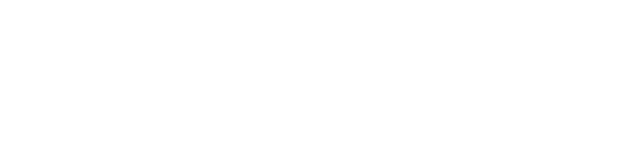
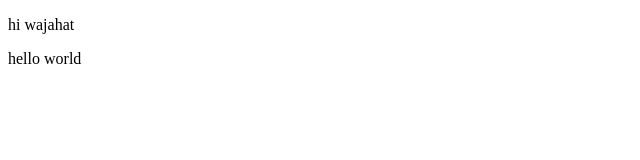
Before and after one commit to Syed1Wajahat/resturant-system, a plain HTML site: page index.html in a window 1280 px wide. Shown: the whole page, without its empty margins (0-640 px from the left). Drawn offline with Linux system fonts and the light colour scheme.

Commit message:
add paragpha into index file

```diff
--- a/index.html
+++ b/index.html
@@ -6,6 +6,7 @@
     <title>Resturant system</title>
 </head>
 <body>
-
+    <p>hi wajahat</p>
+    <p>hello world</p>
 </body>
 </html>
```
